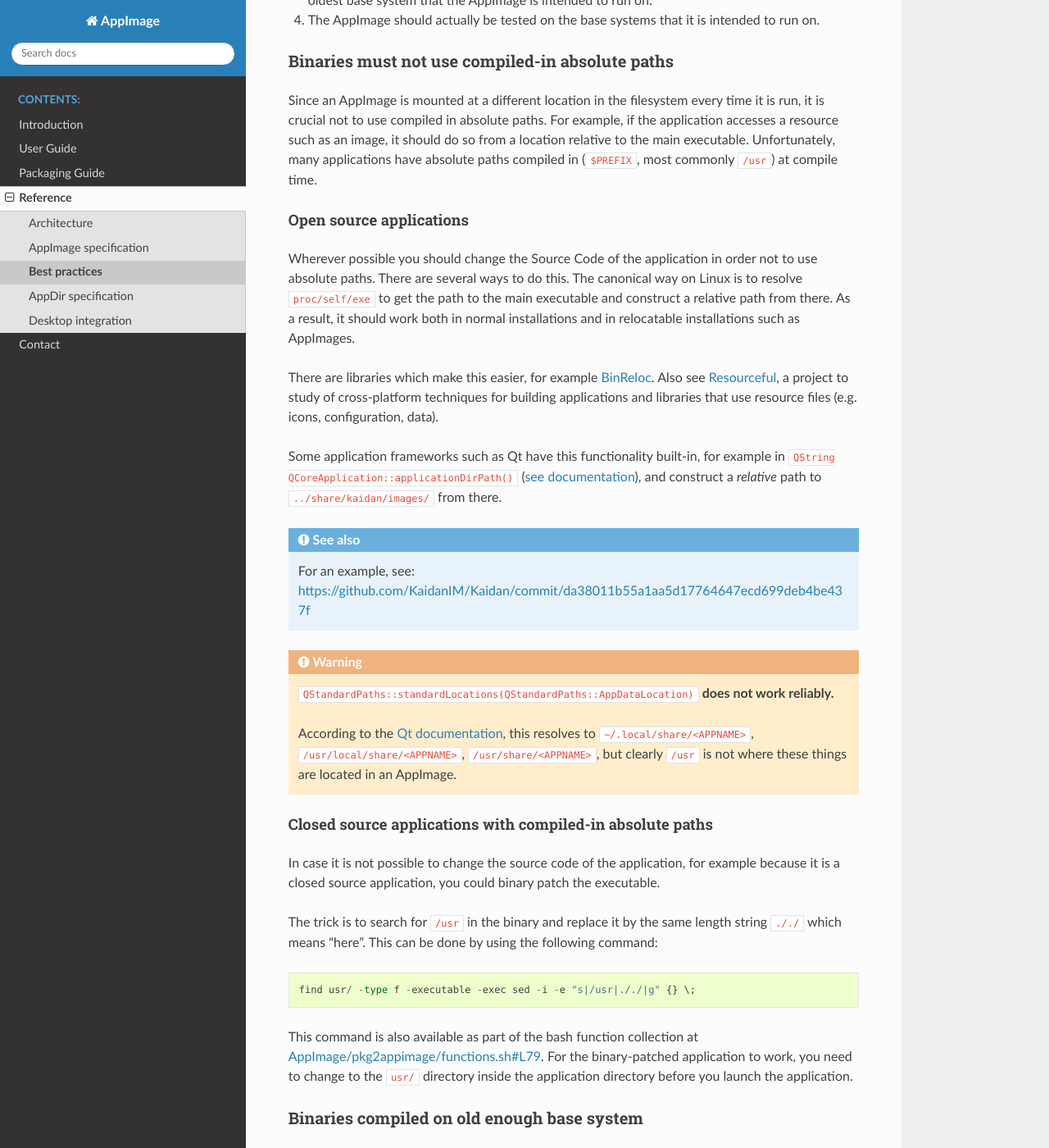
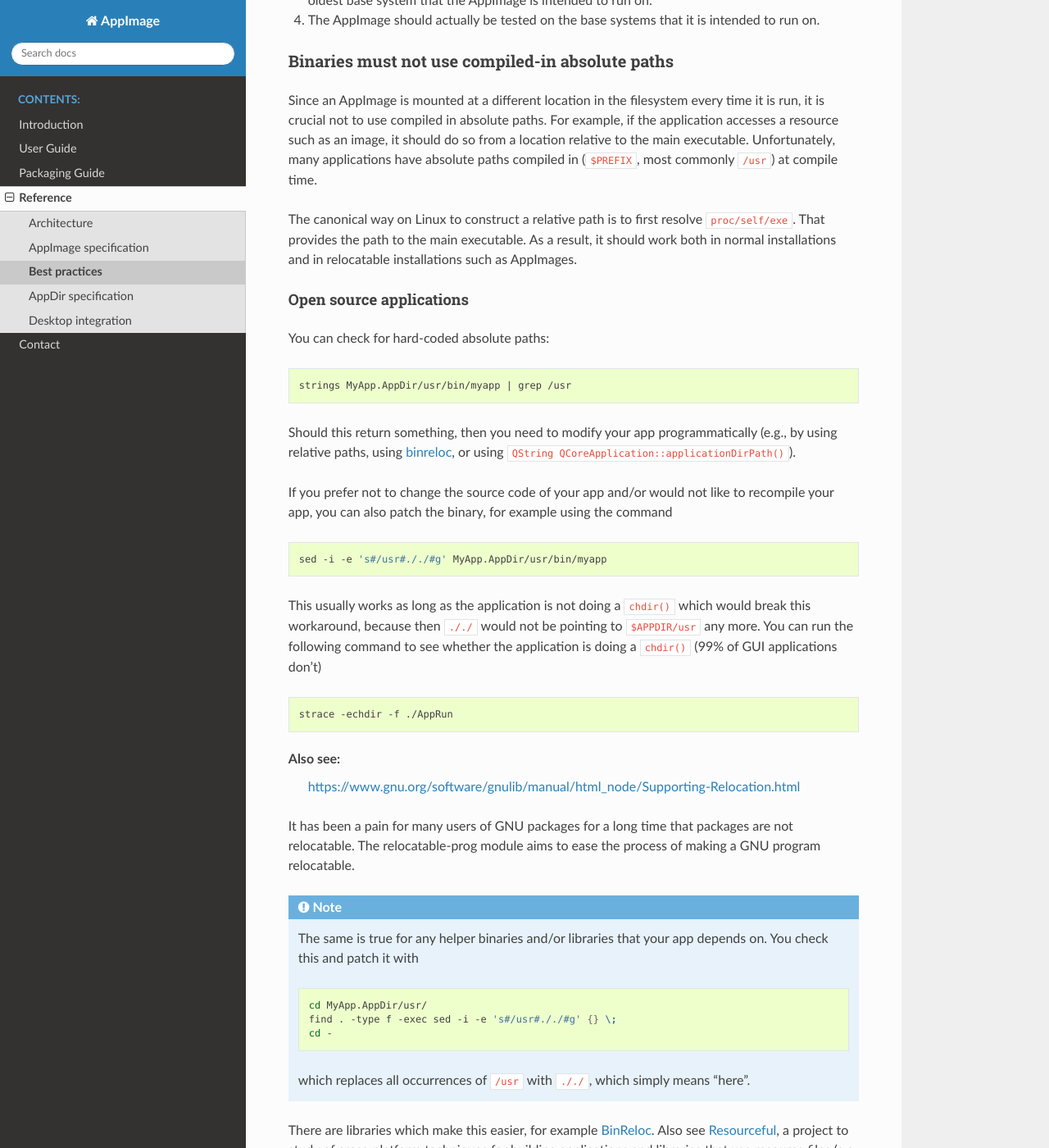
Before and after one commit to AppImage/docs.appimage.org, a Sphinx documentation site: the page built from source/reference/best-practices.rst, in a window 1280 px wide and 1400 px high, scrolled down 863 px. Shown: the whole window at 82% size. Built offline with Sphinx 7.4.7 and the Read the Docs theme 2.0.0, drawn with Linux system fonts in a browser that asks for light colours; some of the changed text lies outside the part shown.

Commit message:
merge abs patch info into best practices page
(fixes #84)

```diff
--- a/source/reference/best-practices.rst
+++ b/source/reference/best-practices.rst
@@ -28,15 +28,60 @@
 Binaries must not use compiled-in absolute paths
 ------------------------------------------------
 
-Since an AppImage is mounted at a different location in the filesystem every time it is run, it is crucial not to use compiled in absolute paths. For example, if the application accesses a resource such as an image, it should do so from a location relative to the main executable. Unfortunately, many applications have absolute paths compiled in (:code:`$PREFIX`, most commonly :code:`/usr`) at compile time.
+Since an AppImage is mounted at a different location in the filesystem
+every time it is run, it is crucial not to use compiled in absolute
+paths. For example, if the application accesses a resource such as an
+image, it should do so from a location relative to the main
+executable. Unfortunately, many applications have absolute paths
+compiled in (:code:`$PREFIX`, most commonly :code:`/usr`) at compile
+time.
 
+The canonical way on Linux to construct a relative path is to first
+resolve ``proc/self/exe``. That provides the path to the main
+executable. As a result, it should work both in normal installations
+and in relocatable installations such as AppImages.
 
 .. _ref-open-source-applications:
 
 Open source applications
 ^^^^^^^^^^^^^^^^^^^^^^^^
 
-Wherever possible you should change the Source Code of the application in order not to use absolute paths. There are several ways to do this. The canonical way on Linux is to resolve ``proc/self/exe`` to get the path to the main executable and construct a relative path from there. As a result, it should work both in normal installations and in relocatable installations such as AppImages.
+You can check for hard-coded absolute paths:
+
+.. code-block:: shell
+
+	strings MyApp.AppDir/usr/bin/myapp | grep /usr
+
+Should this return something, then you need to modify your app programmatically (e.g., by using relative paths, using `binreloc <https://github.com/limbahq/binreloc>`__, or using :code:`QString QCoreApplication::applicationDirPath()`).
+
+If you prefer not to change the source code of your app and/or would not like to recompile your app, you can also patch the binary, for example using the command
+
+.. code-block:: shell
+
+    sed -i -e 's#/usr#././#g' MyApp.AppDir/usr/bin/myapp
+
+This usually works as long as the application is not doing a :code:`chdir()` which would break this workaround, because then :code:`././` would not be pointing to :code:`$APPDIR/usr` any more. You can run the following command to see whether the application is doing a :code:`chdir()` (99% of GUI applications don't)
+
+.. code-block:: shell
+
+	strace -echdir -f ./AppRun
+
+Also see:
+	https://www.gnu.org/software/gnulib/manual/html_node/Supporting-Relocation.html
+
+
+It has been a pain for many users of GNU packages for a long time that packages are not relocatable. The relocatable-prog module aims to ease the process of making a GNU program relocatable.
+
+.. note::
+	The same is true for any helper binaries and/or libraries that your app depends on. You check this and patch it with
+
+	.. code-block:: shell
+
+		cd MyApp.AppDir/usr/
+		find . -type f -exec sed -i -e 's#/usr#././#g' {} \;
+		cd -
+
+	which replaces all occurrences of :code:`/usr` with :code:`././`, which simply means "here".
 
 There are libraries which make this easier, for example `BinReloc`_. Also see `Resourceful`_, a project to study of cross-platform techniques for building applications and libraries that use resource files (e.g. icons, configuration, data).
 
@@ -51,6 +96,14 @@
    :code:`QStandardPaths::standardLocations(QStandardPaths::AppDataLocation)` **does not work reliably.**
 
    According to the `Qt documentation`_, this resolves to :code:`~/.local/share/<APPNAME>`, :code:`/usr/local/share/<APPNAME>`, :code:`/usr/share/<APPNAME>`, but clearly :code:`/usr` is not where these things are located in an AppImage.
+
+..
+  I've added this. Should it be removed?
+
+If for some reason you're unable to get your appimage working with
+relatives paths, you may choose to use getenv() and read the
+:ref:`APPIMAGE environmental variable <ref-env_vars>` which is set at
+runtime.
 
 .. _BinReloc: https://github.com/limbahq/binreloc
 .. _Resourceful: https://github.com/drbenmorgan/Resourceful
```
Also changed, not shown: source/packaging-guide/manual.rst (+1 -42 lines).
